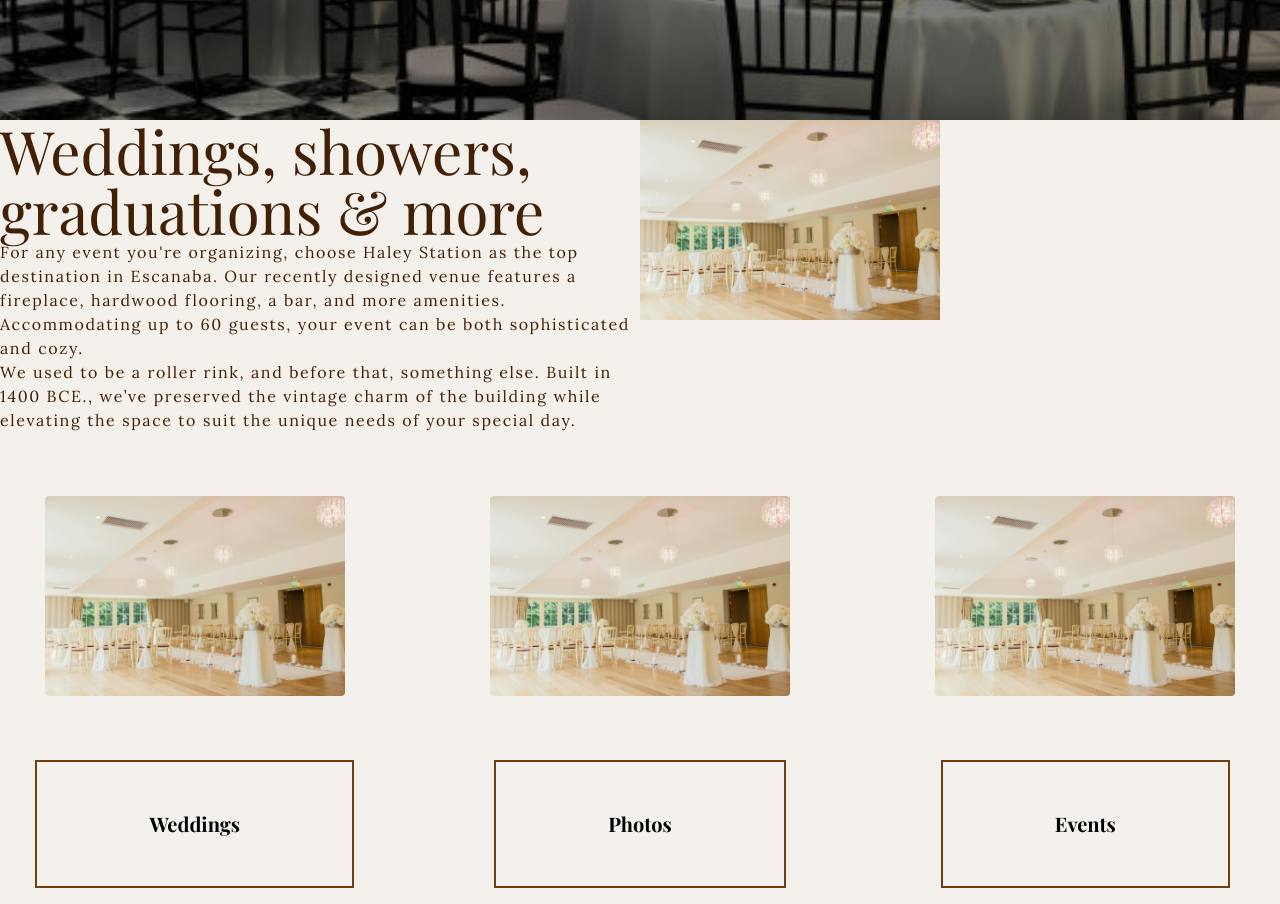
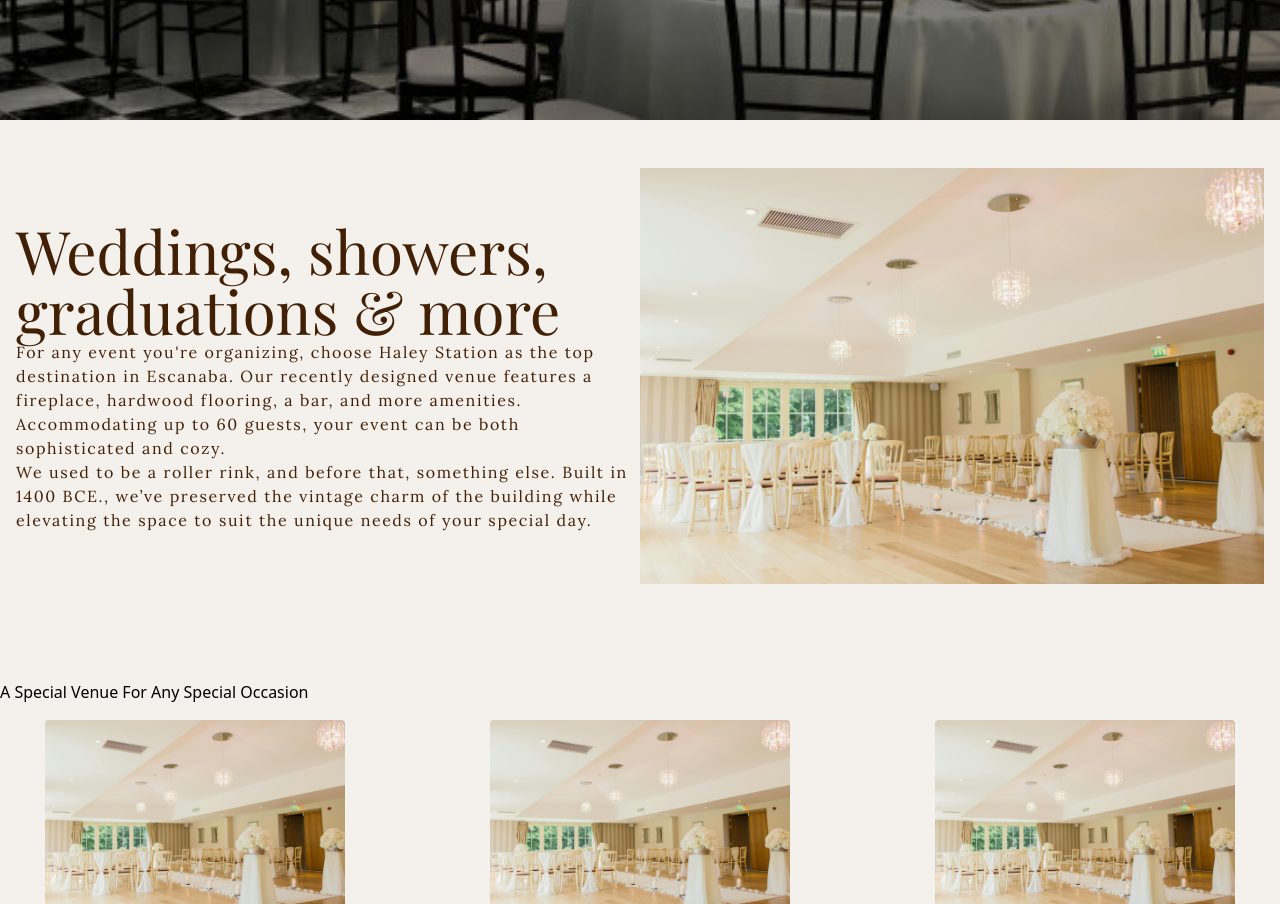
Before and after one commit to lee14k/haleystation, a Next.js app: page / in a window 1280 px wide. Shown: the part 760-1664 px from the top of the page. Built offline with nearby package versions, Linux system fonts and the light colour scheme; a web font is replaced by a local one.

Commit message:
midsections need more work

```diff
--- a/components/BridalSectionOne.jsx
+++ b/components/BridalSectionOne.jsx
@@ -4,34 +4,33 @@
 const playfair = Playfair_Display({ subsets: ["latin"] });
 const lora = Lora({ subsets: ["latin"] });
 
-
 const BridalSectionOne = () => {
   return (
-    <div className="grid grid-cols-2 text-yellow-950 bridalone">
-      <div>
-        <div className="text-6xl">
-        <h1 className={playfair.className}>Weddings, showers, graduations & more</h1>
+    <div className="grid grid-cols-2 text-yellow-950 bridalone py-12 px-4">
+      <div className="flex justify-center items-center flex-col">
+        <div className="text-6xl ">
+          <h1 className={playfair.className}>
+            Weddings, showers, graduations & more
+          </h1>
         </div>
         <div className={lora.className}>
           <p className="tracking-widest">
             For any event you're organizing, choose Haley Station as the top
             destination in Escanaba. Our recently designed venue features a
-          fireplace, hardwood flooring, a bar, and more amenities. Accommodating
-          up to 60 guests, your event can be both sophisticated and cozy.
+            fireplace, hardwood flooring, a bar, and more amenities.
+            Accommodating up to 60 guests, your event can be both sophisticated
+            and cozy.
           </p>
           <p className="tracking-widest">
-          We used to be a roller rink, and before that, something else. Built in
-          1400 BCE., we’ve preserved the vintage charm of the building while
-          elevating the space to suit the unique needs of your special day.
+            We used to be a roller rink, and before that, something else. Built
+            in 1400 BCE., we’ve preserved the vintage charm of the building
+            while elevating the space to suit the unique needs of your special
+            day.
           </p>
         </div>
       </div>
       <div>
-        <Image
-        src="/stok1.jpg"
-        width={300}
-        height={300}
-        />
+        <Image src="/stok1.jpg" width={800} height={600} />
       </div>
     </div>
   );
--- a/pages/index.js
+++ b/pages/index.js
@@ -38,6 +38,7 @@
         photoTwo={"/stok1.jpg"}
         photoThree={"/stok1.jpg"}
         backgroundColor="#F4F1ED"
+        optionalHead={"A Special Venue For Any Special Occasion"}
       />
       <div className={playfair.className}>
       <ThreePhotoRowTwo
@@ -45,6 +46,8 @@
         textTwo="Photos"
         textThree="Events"
         backgroundColor="#F4F1ED"
+
+
       />
       </div>
       <ThreePhotoRowTwo
```
Lines whose indentation alone changed are shown as unchanged.
